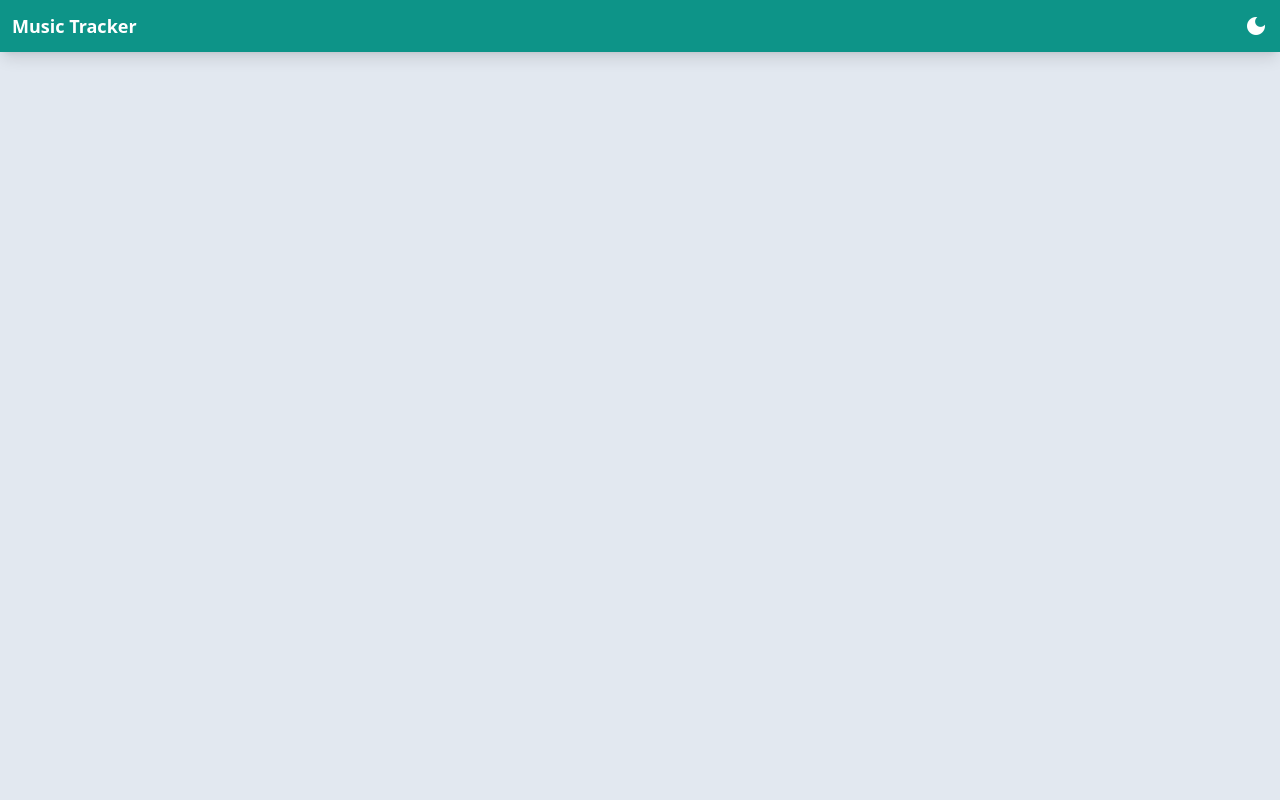
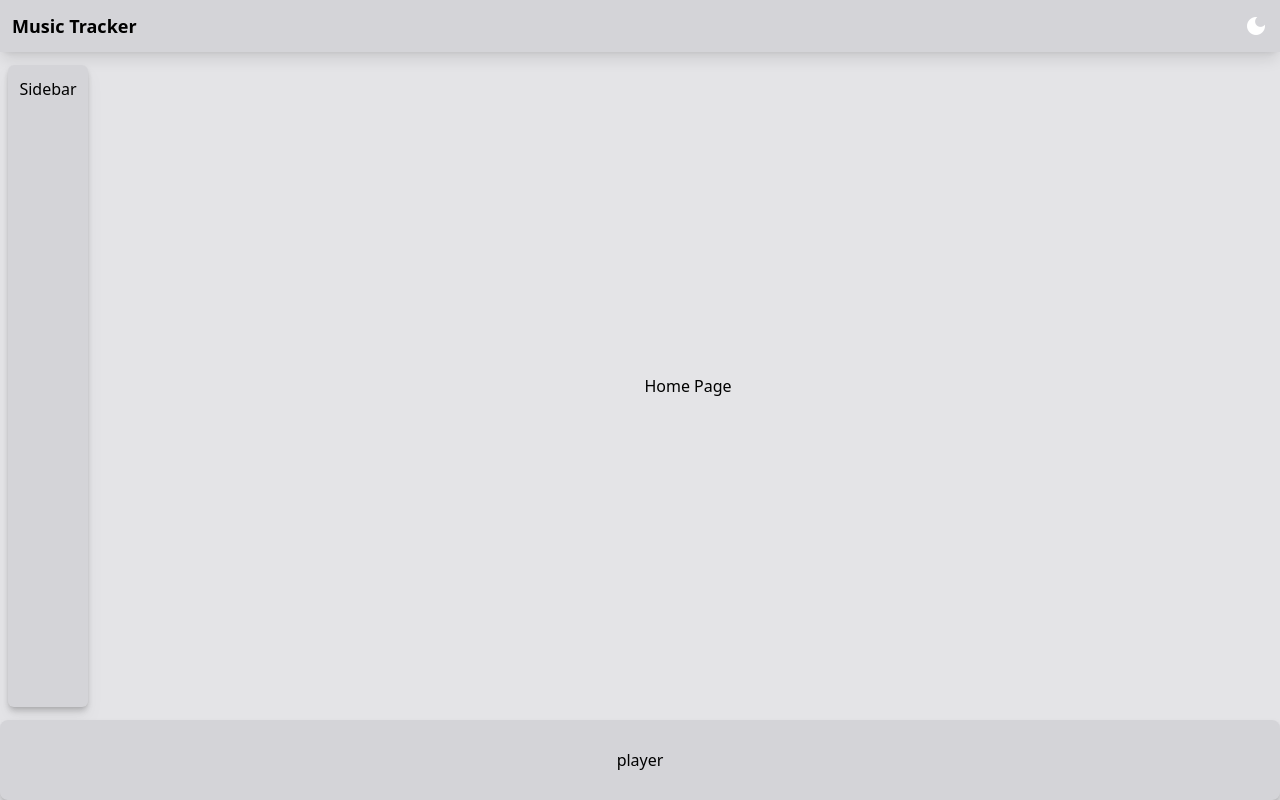
Before and after one commit to phenriquep00/music-tracker-web, an Angular app: page /home in a window 1280 px wide. Built offline with nearby package versions, Linux system fonts and the light colour scheme.

Commit message:
created page structure

```diff
--- a/angular.json
+++ b/angular.json
@@ -100,5 +100,8 @@
         }
       }
     }
+  },
+  "cli": {
+    "analytics": false
   }
 }
--- a/src/app/app.component.html
+++ b/src/app/app.component.html
@@ -1,18 +1,23 @@
-<main class="main flex flex-col items-stretch min-h-screen min-w-full bg-slate-200 dark:bg-slate-900">
+<main class="main flex flex-col items-stretch min-h-screen min-w-full bg-zinc-200 dark:bg-zinc-900">
     <!-- topbar -->
-    <!-- TODO: create a separated component for the topbar-->
-    <div class="absolute top-0 w-screen bg-teal-600 text-white p-3 font-semibold text-lg shadow-lg">
+    <div class="top-0 w-screen bg-zinc-300 dark:bg-zinc-950 text-white p-3 font-semibold text-lg shadow-lg">
       <div class="flex items-center justify-between">
+        <p class="dark:text-white text-black ">
             Music Tracker
-            <button
-                class="flex transition-transform hover:scale-125 align-middle"
-                (click)="darkMode.set(!darkMode())"
-            >
+        </p>
+
+        <button class="flex transition-transform hover:scale-125 align-middle" (click)="darkMode.set(!darkMode())">
           <span *ngIf="!darkMode()" class="material-icons">dark_mode</span>
           <span *ngIf="darkMode()" class="material-icons">light_mode</span>
         </button>
       </div>
     </div>
-
+    <!-- content container -->
+    <div class="flex flex-1 w-full h-full flex-row">
+      <app-sidebar class="flex items-center justify-center"></app-sidebar>
+      <div class="flex-1 overflow-hidden">
         <router-outlet></router-outlet>
+      </div>
+    </div>
+    <app-player></app-player>
   </main>
--- a/src/app/app.component.ts
+++ b/src/app/app.component.ts
@@ -1,11 +1,13 @@
 import { Component, HostBinding, signal, effect, Inject, PLATFORM_ID } from '@angular/core';
 import { CommonModule, isPlatformBrowser } from '@angular/common';
 import { RouterOutlet } from '@angular/router';
+import { SidebarComponent } from './components/sidebar/sidebar.component';
+import { PlayerComponent } from './components/player/player.component';
 
 @Component({
   selector: 'app-root',
   standalone: true,
-  imports: [CommonModule, RouterOutlet],
+  imports: [CommonModule, RouterOutlet, SidebarComponent, PlayerComponent],
   templateUrl: './app.component.html',
   styleUrl: './app.component.css'
 })
--- /dev/null
+++ b/src/app/components/player/player.component.html
@@ -0,0 +1,3 @@
+<div class="flex w-screen h-20 p-3 rounded-lg dark:bg-zinc-950 bg-zinc-300 items-center justify-center dark:text-white shadow-md drop-shadow-lg ">
+    player
+</div>
--- /dev/null
+++ b/src/app/components/sidebar/sidebar.component.html
@@ -0,0 +1,4 @@
+<!-- app-sidebar.component.html -->
+<div class="flex rounded-md m-2 p-3 w-20 h-[96%] place-self-center justify-center dark:bg-zinc-950 bg-zinc-300 dark:text-white shadow-md drop-shadow-lg">
+    Sidebar
+  </div>
--- a/src/app/home/home.component.html
+++ b/src/app/home/home.component.html
@@ -1,11 +1,4 @@
-<!-- home.component.html -->
-<div class="flex flex-col gap-3 items-center justify-center w-full h-screen">
-      <!-- Your home page content -->
-      <!-- button to test response of get artists -->
-      <!-- <button
-      (click)="getUserTopArtists()"
-      class="text-white border-2 p-4 rounded hover:bg-white hover:text-black transition-all duration-300"
-      >
-        click to request for top artists
-      </button> -->
-  </div>
+<!-- home-page.component.html -->
+<div class="flex flex-1 w-full h-full items-center justify-center dark:text-white ">
+  Home Page
+</div>
--- a/src/app/services/user.service.ts
+++ b/src/app/services/user.service.ts
@@ -41,9 +41,8 @@ export class UserService {
         params: { username: data.username, password: data.password },
       }));
 
-      return response || this.userModel; // Provide a default value or handle accordingly
+      return response || this.userModel;
     } catch (error) {
-      // Handle errors here if needed
       console.error('Error in getUser API call:', error);
       throw error;
     }
@@ -54,16 +53,15 @@ export class UserService {
       const response = await this.http.post<UserModel>(`${this.apiUrl}/`, user)
         .pipe(
           catchError((error) => {
-            throw error; // Rethrow the error to be caught in the component
+            throw error;
           })
         )
         .toPromise();
 
       this.setUserModel(response);
 
-      return response || this.userModel; // Provide a default value or handle accordingly
+      return response || this.userModel;
     } catch (error) {
-      // Handle errors here if needed
       console.error('Error in createUser API call:', error);
       throw error;
     }
```
Also changed, not shown: src/app/components/player/player.component.ts (added, +12 -0 lines), src/app/components/sidebar/sidebar.component.ts (added, +12 -0 lines), src/app/components/player/player.component.css (added), src/app/components/sidebar/sidebar.component.css (added), 2 other files (tests, documents, lock files or other folders). Lines whose indentation alone changed are shown as unchanged.
